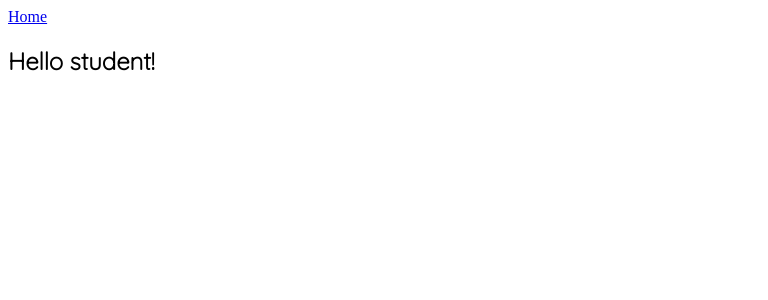
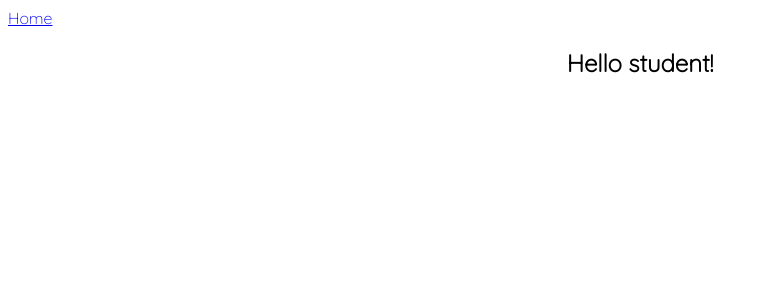
Before and after one commit to axwhiting/chatBot, a Vue app in the folder vue/: page / in a window 1280 px wide. Shown: the top 300 px of the page, without its empty margins (0-768 px from the left). Built offline with nearby package versions, Linux system fonts and the light colour scheme.

Commit message:
updates to chatbot

```diff
--- a/vue/src/components/UserGreeting.vue
+++ b/vue/src/components/UserGreeting.vue
@@ -1,7 +1,4 @@
-
-
 <template>
-
   <div class="user-greeting">
       <h2>Hello student! </h2>
 
@@ -19,8 +16,11 @@ export default {
 
 <style>
 @import url('https://fonts.googleapis.com/css2?family=Quicksand:wght@300&display=swap');
+
 .user-greeting {
-    font-family: 'Quicksand', sans-serif;
+  display: flex;
+  justify-content: center;
+  font-family: 'Quicksand', sans-serif;
 
 }
 
--- a/vue/src/views/Home.vue
+++ b/vue/src/views/Home.vue
@@ -11,3 +11,11 @@ export default {
   name: "home"
 };
 </script>
+
+<style>
+@import url('https://fonts.googleapis.com/css2?family=Quicksand:wght@300&display=swap');
+
+div {
+  font-family: 'Quicksand', sans-serif;
+}
+</style>
```
Also changed, not shown: vue/src/components/ChatBotResponses.vue (added, +15 -0 lines), vue/src/components/ChatUserResponses.vue (added, +15 -0 lines).
